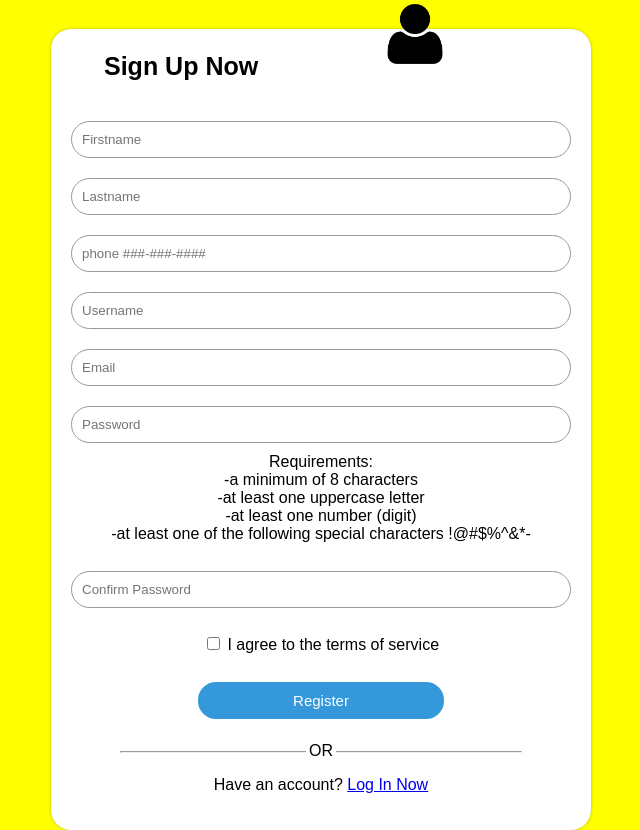
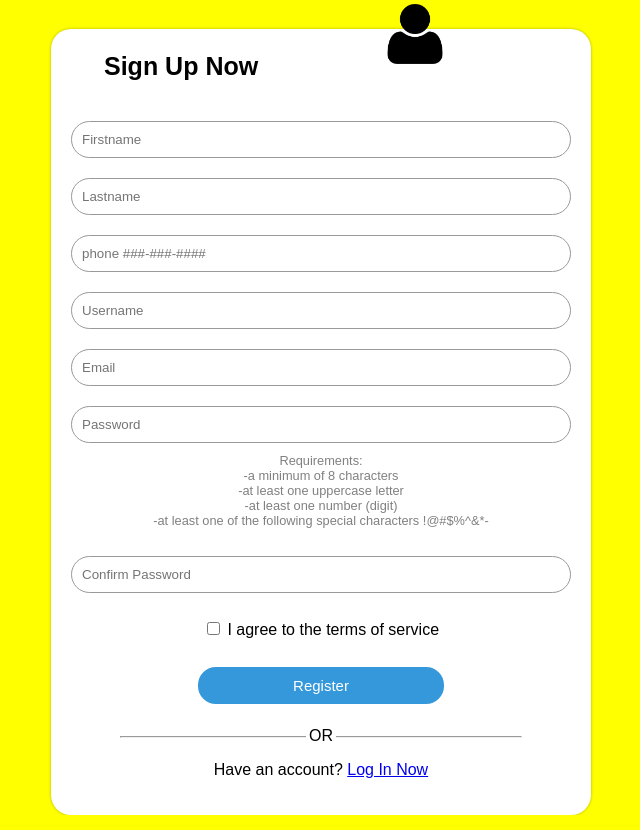
Before and after one commit to abdel-elsayed/Lemonade-E-Commerce-Website, a PHP site: page /php/signUpIndex.php in a window 1280 px wide. Shown: the part 42-872 px from the top of the page, without its empty margins (319-959 px from the left). Run offline with PHP 8.4, Linux system fonts and the light colour scheme.

Commit message:
Update style3.css

```diff
--- a/css/style3.css
+++ b/css/style3.css
@@ -22,6 +22,10 @@ h1, .lemonade {
 	height: 25px;
     margin-left: -5px;
     margin-top: 4px;
+}
+.pswrdText{
+  color:grey;
+  font-size: 80%;
 }
 
 .header {
```
